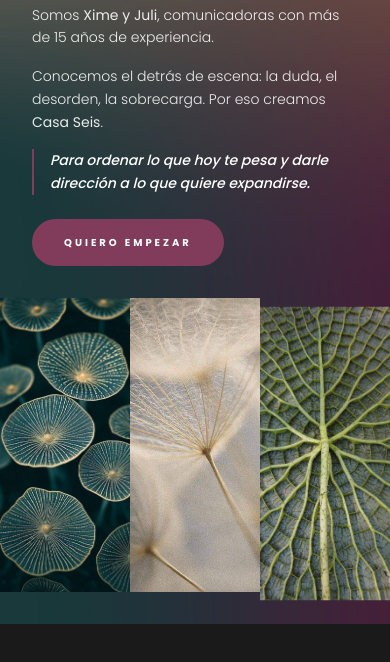
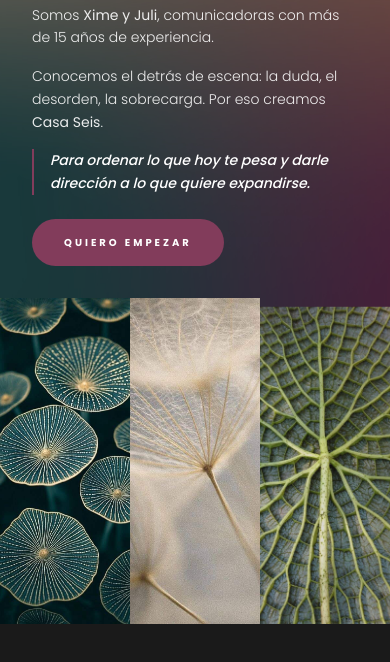
Before and after one commit to somoscasaseis/somoscasaseis, a Next.js app: page / in a window 390 px wide. Shown: the part 6742-7404 px from the top of the page. Built offline with nearby package versions, Linux system fonts and the light colour scheme; a web font is replaced by a local one.

Commit message:
Mobile: remove bottom padding from images

```diff
--- a/src/components/v2/sections/AboutV2.tsx
+++ b/src/components/v2/sections/AboutV2.tsx
@@ -158,7 +158,7 @@ export const AboutV2 = () => {
           </motion.div>
 
           {/* Mobile: Images row at bottom */}
-          <div className="relative z-20 flex flex-row w-full h-full mt-auto pb-8 px-0 gap-0">
+          <div className="relative z-20 flex flex-row w-full h-full mt-auto pb-0 px-0 gap-0">
             <motion.div
               style={{ opacity: img1Opacity, y: img1Y }}
               className="flex-1 relative overflow-hidden"
```
